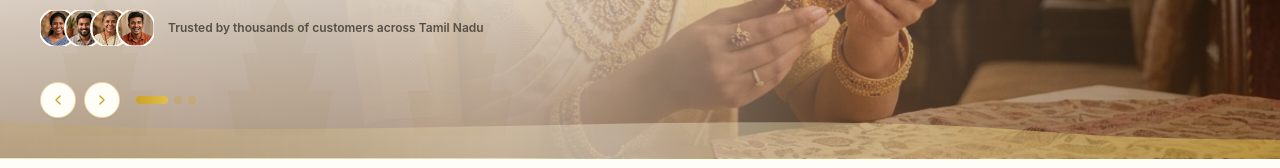
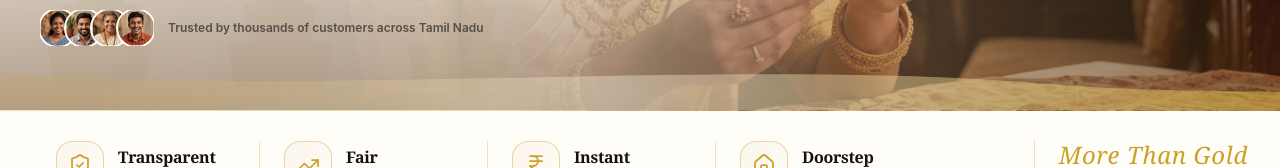
Before and after one commit to naren092104-ai/Athishta-Gold-Company, a React (Vite) app in the folder frontend/: page / in a window 1280 px wide. Shown: the part 561-729 px from the top of the page. Built offline with nearby package versions, Linux system fonts and the light colour scheme; no server answers; a web font is replaced by a local one.

Commit message:
Use a static hero image

```diff
--- a/frontend/src/components/Hero.tsx
+++ b/frontend/src/components/Hero.tsx
@@ -1,5 +1,5 @@
-import React, { useState, useEffect } from 'react';
-import { MessageCircle, ArrowRight, ShieldCheck, ChevronLeft, ChevronRight, Coins, Clock } from 'lucide-react';
+import React from 'react';
+import { MessageCircle, ArrowRight, ShieldCheck, Coins, Clock } from 'lucide-react';
 import { GoldRates, GoldRateData } from '../types';
 import { getWhatsAppUrl } from '../services/whatsappService';
 
@@ -16,9 +16,6 @@ export const Hero: React.FC<HeroProps> = ({
   rateData,
   onOpenQuoteModal,
 }) => {
-  const [currentSlide, setCurrentSlide] = useState(0);
-  const [isPaused, setIsPaused] = useState(false);
-
   const slides = [
     {
       eyebrow: 'TRUSTED GOLD SERVICES • TAMIL NADU',
@@ -49,23 +46,6 @@ export const Hero: React.FC<HeroProps> = ({
     },
   ];
 
-  // Auto-play carousel every 7 seconds when not paused
-  useEffect(() => {
-    if (isPaused) return;
-    const timer = setInterval(() => {
-      setCurrentSlide((prev) => (prev + 1) % slides.length);
-    }, 7000);
-    return () => clearInterval(timer);
-  }, [isPaused, slides.length]);
-
-  const handlePrev = () => {
-    setCurrentSlide((prev) => (prev === 0 ? slides.length - 1 : prev - 1));
-  };
-
-  const handleNext = () => {
-    setCurrentSlide((prev) => (prev + 1) % slides.length);
-  };
-
   const handleQuoteClick = () => {
     const el = document.getElementById('gold-calculator');
     if (el) {
@@ -95,13 +75,11 @@ export const Hero: React.FC<HeroProps> = ({
       })
     : '18 Sep 2026, 10:45 AM';
 
-  const activeSlide = slides[currentSlide];
+  const activeSlide = slides[0];
 
   return (
     <section
       id="home"
-      onMouseEnter={() => setIsPaused(true)}
-      onMouseLeave={() => setIsPaused(false)}
       className="relative min-h-[590px] overflow-hidden border-b border-[#C9A227]/25 bg-[#6A431F] bg-cover bg-center pt-8 pb-16 sm:pt-12 sm:pb-20 lg:min-h-[540px] lg:pt-8 lg:pb-10"
       style={{
         backgroundImage: `linear-gradient(90deg, rgba(255, 252, 244, 0.98) 0%, rgba(255, 252, 244, 0.91) 39%, rgba(255, 252, 244, 0.22) 67%, rgba(39, 20, 8, 0.28) 100%), url("${activeSlide.image}")`,
@@ -197,45 +175,6 @@ export const Hero: React.FC<HeroProps> = ({
               <span className="font-serif italic text-[#C9A227] text-2xl sm:text-3xl tracking-wide block drop-shadow-2xs">
                 “More Than Gold It's Trust”
               </span>
-            </div>
-
-            {/* Carousel Navigation Arrows + Pagination Indicators */}
-            <div className="flex items-center gap-4 pt-3">
-              <div className="flex items-center gap-2">
-                <button
-                  type="button"
-                  onClick={handlePrev}
-                  className="w-9 h-9 rounded-full bg-[#FFFDF8] border border-[#C9A227]/40 hover:bg-[#FAF5EC] flex items-center justify-center text-[#15110D] shadow-xs transition-all cursor-pointer hover:scale-105 active:scale-95"
-                  aria-label="Previous slide"
-                >
-                  <ChevronLeft className="w-4 h-4 text-[#C9A227]" />
-                </button>
-                <button
-                  type="button"
-                  onClick={handleNext}
-                  className="w-9 h-9 rounded-full bg-[#FFFDF8] border border-[#C9A227]/40 hover:bg-[#FAF5EC] flex items-center justify-center text-[#15110D] shadow-xs transition-all cursor-pointer hover:scale-105 active:scale-95"
-                  aria-label="Next slide"
-                >
-                  <ChevronRight className="w-4 h-4 text-[#C9A227]" />
-                </button>
-              </div>
-
-              {/* Dots / Pills */}
-              <div className="flex items-center gap-1.5">
-                {slides.map((_, idx) => (
-                  <button
-                    key={idx}
-                    type="button"
-                    onClick={() => setCurrentSlide(idx)}
-                    className={`h-2 rounded-full transition-all cursor-pointer ${
-                      currentSlide === idx
-                        ? 'w-8 bg-gradient-to-r from-[#C9A227] to-[#E2BE4B]'
-                        : 'w-2 bg-[#C9A227]/30 hover:bg-[#C9A227]/60'
-                    }`}
-                    aria-label={`Slide ${idx + 1}`}
-                  />
-                ))}
-              </div>
             </div>
 
           </div>
```
